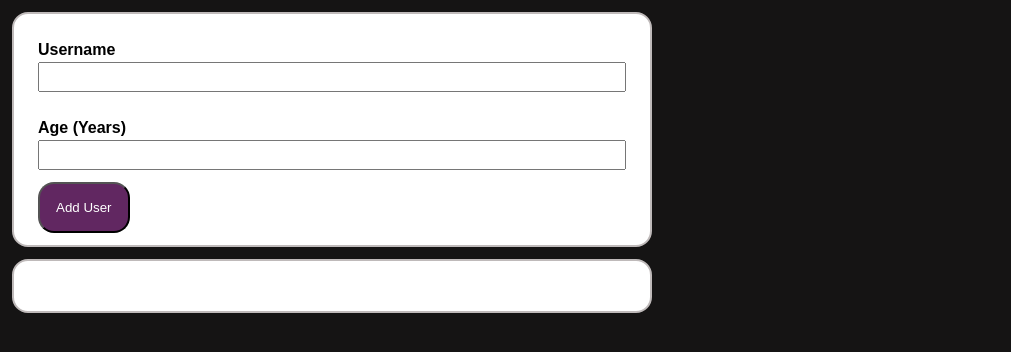
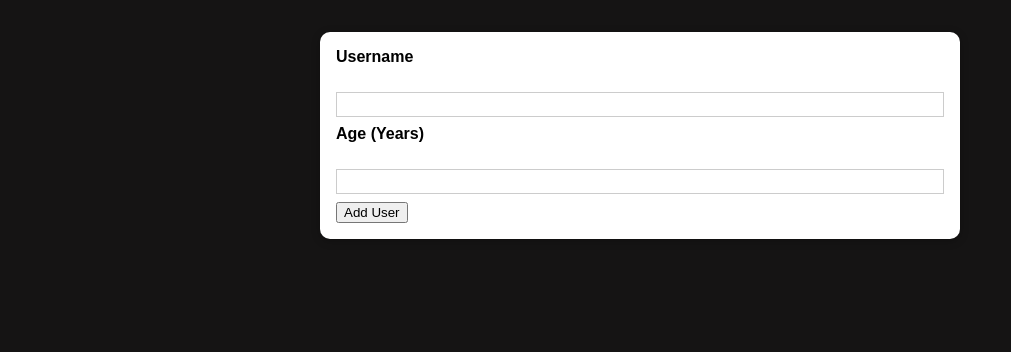
Before and after one commit to martinwachira/how2React-Redefined-2, a React (Create React App) app: page / in a window 1280 px wide. Shown: the top 352 px of the page, without its empty margins (0-1011 px from the left). Built offline with nearby package versions, Linux system fonts and the light colour scheme.

Commit message:
reformat comps

```diff
--- a/src/App.js
+++ b/src/App.js
@@ -1,10 +1,11 @@
 import React from "react";
-import UserInput from "./components/UserInput/UserInput";
+// import UserInput from "./components/UserInput/UserInput";
+import UserAdd from "./components/Users/UserAdd";
 
 function App() {
   return (
     <div>
-      <UserInput />
+      <UserAdd />
     </div>
   );
 }
--- /dev/null
+++ b/src/components/UI/Card.js
@@ -0,0 +1,10 @@
+import React from "react";
+import classes from "./Card.module.css";
+
+const Card = (props) => {
+  return (
+    <div className={`${classes.card} ${props.className}`}>{props.children}</div>
+  );
+};
+
+export default Card;
--- /dev/null
+++ b/src/components/UI/Card.module.css
@@ -0,0 +1,5 @@
+.card {
+  background: white;
+  box-shadow: 0 2px 8px rgba(0, 0, 0, 0.26);
+  border-radius: 10px;
+}
--- a/src/components/UserInput/UserInput.js
+++ /dev/null
@@ -1,65 +0,0 @@
-import React, { useState } from "react";
-import styles from "./UserInput.module.css";
-import UserList from "../UserList/UserList";
-
-const UserInput = (props) => {
-  const [name, setName] = useState("");
-  const [age, setAge] = useState("");
-
-  const onNameChange = (e) => {
-    setName(e.target.value);
-  };
-  const onAgeChange = (e) => {
-    setAge(e.target.value);
-  };
-
-  const submitHandler = (e) => {
-    e.preventDefault();
-    const users = {
-      user_name: name,
-      user_age: age,
-    };
-    // props.onSaveHandler(users);
-    console.log("users", users);
-    return users;
-  };
-
-  return (
-    <>
-      <form onSubmit={submitHandler}>
-        <div className={styles.card}>
-          <div className={styles.user__container}>
-            <label>Username</label>
-            <br />
-            <input
-              value={name}
-              type="text"
-              className={styles.container__input}
-              onChange={onNameChange}
-            ></input>
-            {name}
-          </div>
-          <div className={styles.user__container}>
-            <label>Age (Years)</label>
-            <br />
-            <input
-              value={age}
-              type="number"
-              className={styles.container__input}
-              onChange={onAgeChange}
-            ></input>
-          </div>
-          <button type="submit" className={styles.user__button_btn}>
-            Add User
-          </button>
-        </div>
-      </form>
-      <div className={styles.card}>
-        <div className={styles.user_list}>
-          <UserList />
-        </div>
-      </div>
-    </>
-  );
-};
-export default UserInput;
--- a/src/components/UserInput/UserInput.module.css
+++ /dev/null
@@ -1,35 +0,0 @@
-.card {
-  border: 2px solid rgb(191, 186, 186);
-  background-color: rgb(255, 255, 255);
-  border-radius: 1rem;
-  margin: 0.75rem;
-  padding: 0.75rem;
-  width: 50%;
-}
-
-.user__container {
-  width: 100%;
-  line-height: 1.5rem;
-  padding: 0.75rem;
-  font-weight: bolder;
-  font-size: 1rem;
-}
-
-.container__input {
-  width: inherit;
-  line-height: inherit;
-}
-
-.user__button_btn {
-  margin-left: 0.75rem;
-  color: white;
-  background: rgb(97, 39, 97);
-  padding: 1rem;
-  border-radius: 1rem;
-}
-
-.user_list {
-  border: 1px solid white;
-  padding: inherit;
-  display: block;
-}
--- /dev/null
+++ b/src/components/Users/UserAdd.js
@@ -0,0 +1,47 @@
+import React, { useState } from "react";
+import Card from "../UI/Card";
+import classes from "./UserAdd.module.css";
+// import styles from "./UserInput.module.css";
+// import UserList from "../UserList/UserList";
+
+const UserAdd = (props) => {
+  const [name, setName] = useState("");
+  const [age, setAge] = useState("");
+
+  const onNameChange = (e) => {
+    setName(e.target.value);
+  };
+  const onAgeChange = (e) => {
+    setAge(e.target.value);
+  };
+
+  const submitHandler = (e) => {
+    e.preventDefault();
+    const users = {
+      user_name: name,
+      user_age: age,
+    };
+    // props.onSaveHandler(users);
+    console.log("users", users);
+    setName("");
+    setAge("");
+    return users;
+  };
+
+  return (
+    <Card className={classes.input}>
+      <form onSubmit={submitHandler}>
+        <label htmlFor="userName">Username</label>
+        <br />
+        <input value={name} type="text" onChange={onNameChange} />
+        {name}
+
+        <label htmlFor="Age">Age (Years)</label>
+        <br />
+        <input value={age} type="number" onChange={onAgeChange} />
+        <button type="submit">Add User</button>
+      </form>
+    </Card>
+  );
+};
+export default UserAdd;
--- /dev/null
+++ b/src/components/Users/UserAdd.module.css
@@ -0,0 +1,26 @@
+.input {
+  margin: 2rem auto;
+  padding: 1rem;
+  width: 90%;
+  max-width: 40rem;
+}
+
+.input label {
+  display: block;
+  font-weight: bold;
+  margin-bottom: 0.5rem;
+}
+
+.input input {
+  font: inherit;
+  display: block;
+  width: 100%;
+  border: 1px solid #ccc;
+  padding: 0.15rem;
+  margin-bottom: 0.5rem;
+}
+
+.input input:focus {
+  outline: none;
+  border-color: #4f005f;
+}
```
Also changed, not shown: 1 other file (tests, documents, lock files or other folders).
